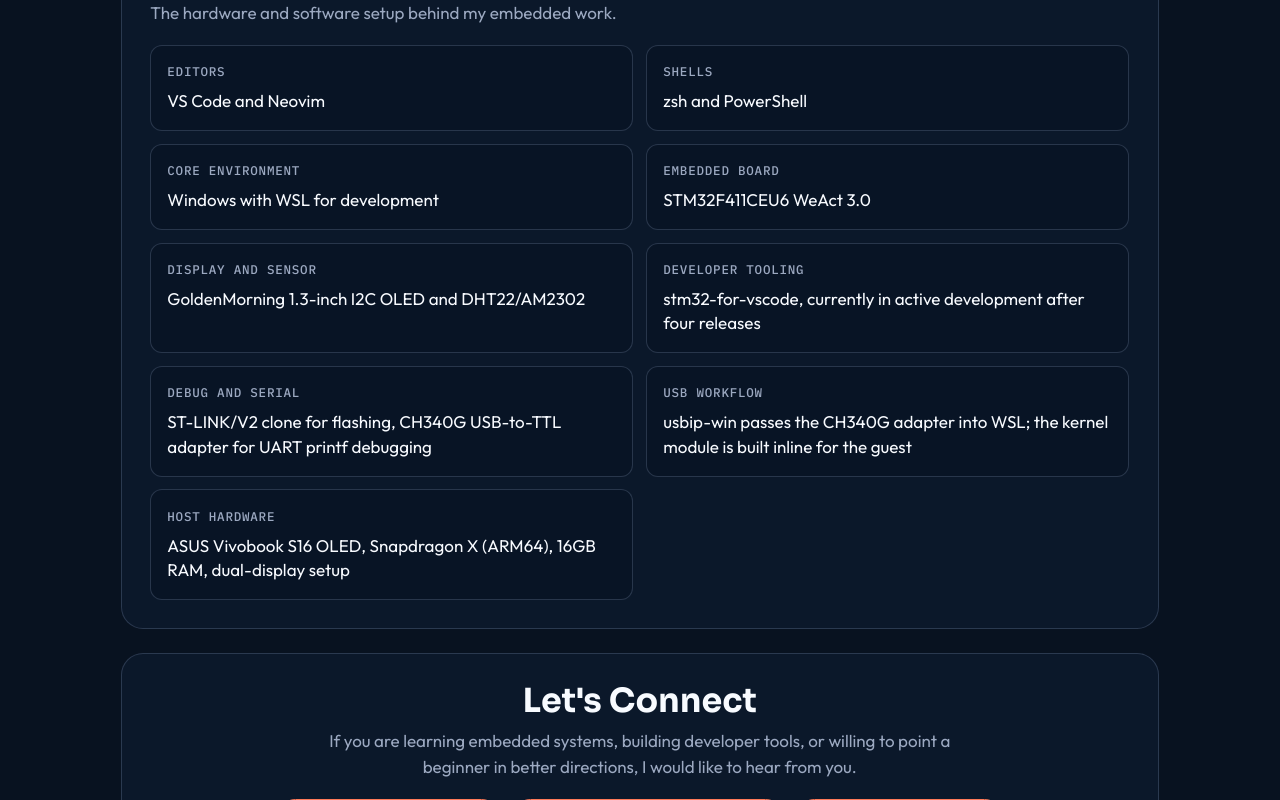
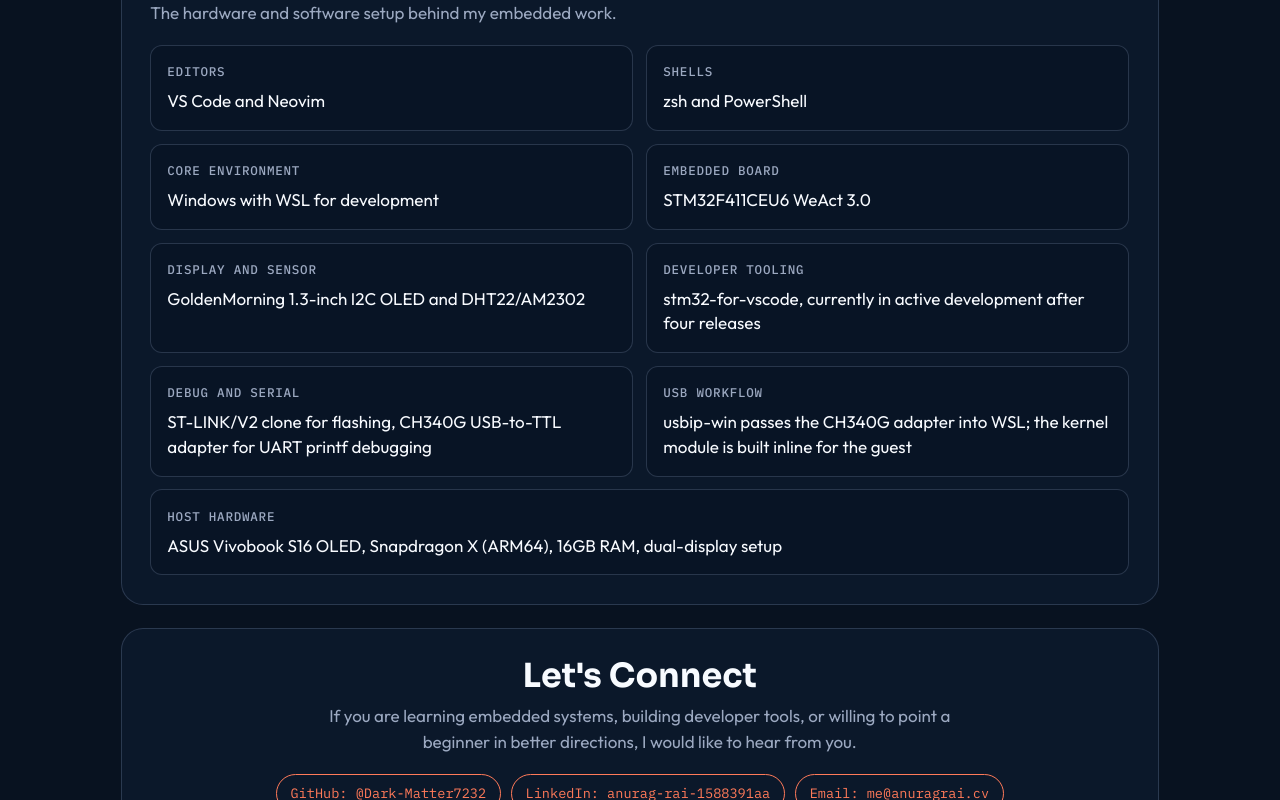
Before and after one commit to Dark-Matter7232/mysite, a React (Vite) app: page / in a window 1280 px wide. Shown: the part 2561-3361 px from the top of the page. Built offline with nearby package versions, Linux system fonts and the light colour scheme.

Commit message:
fix: align final content grid items

```diff
--- a/src/App.css
+++ b/src/App.css
@@ -219,6 +219,8 @@
 .list-panel li {
   display: flex;
   flex-direction: column;
+  align-items: flex-start;
+  text-align: left;
   gap: 0.35rem;
   border: 1px solid var(--border);
   border-radius: 12px;
@@ -260,11 +262,17 @@
 .toolkit-list li {
   display: flex;
   flex-direction: column;
+  align-items: flex-start;
+  text-align: left;
   gap: 0.45rem;
   border: 1px solid var(--border);
   border-radius: 12px;
   padding: 0.95rem;
   background: var(--tile-bg);
+}
+
+.toolkit-list li:last-child:nth-child(odd) {
+  grid-column: 1 / -1;
 }
 
 .toolkit-list strong {
```
